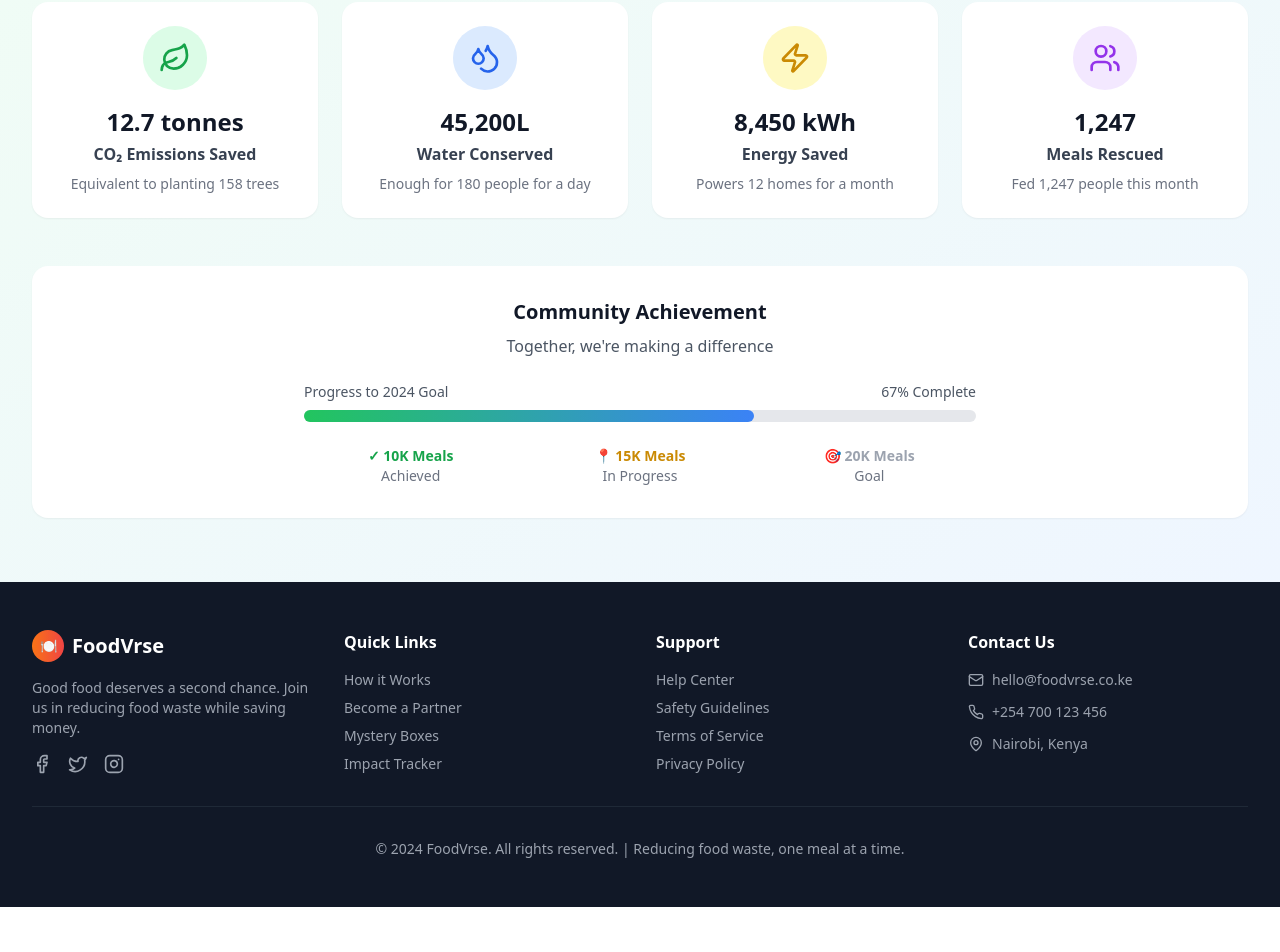
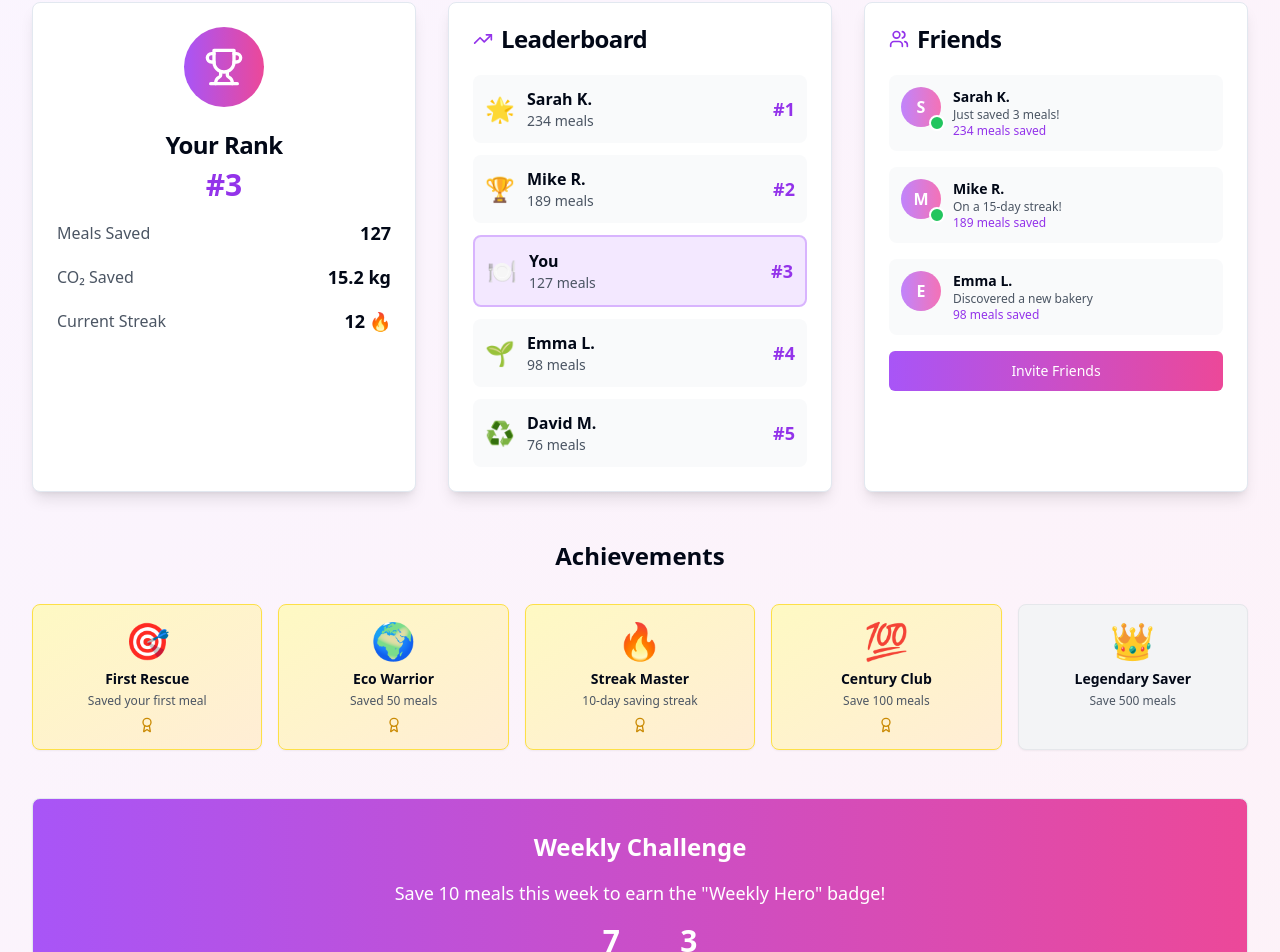
Before and after one commit to Mathew-Rym/foodvrse_dev, a React (Vite) app: page / in a window 1280 px wide. Shown: the part 3237-4189 px from the top of the page. Before the commit the page ends 4144 px from the top, so only its background shows below. Built offline with nearby package versions, Linux system fonts and the light colour scheme.

Commit message:
Add gamified savings tracker
Implement a section for users to track their savings progress with friends.

```diff
--- /dev/null
+++ b/src/components/GameSection.tsx
@@ -0,0 +1,197 @@
+
+import { Trophy, Users, Award, Star, TrendingUp } from "lucide-react";
+import { Card, CardContent, CardHeader, CardTitle } from "@/components/ui/card";
+import { Button } from "@/components/ui/button";
+
+const GameSection = () => {
+  const userStats = {
+    rank: 3,
+    mealsSaved: 127,
+    co2Saved: 15.2,
+    streak: 12
+  };
+
+  const leaderboard = [
+    { rank: 1, name: "Sarah K.", mealsSaved: 234, avatar: "🌟" },
+    { rank: 2, name: "Mike R.", mealsSaved: 189, avatar: "🏆" },
+    { rank: 3, name: "You", mealsSaved: 127, avatar: "🍽️" },
+    { rank: 4, name: "Emma L.", mealsSaved: 98, avatar: "🌱" },
+    { rank: 5, name: "David M.", mealsSaved: 76, avatar: "♻️" }
+  ];
+
+  const achievements = [
+    { id: 1, title: "First Rescue", description: "Saved your first meal", completed: true, icon: "🎯" },
+    { id: 2, title: "Eco Warrior", description: "Saved 50 meals", completed: true, icon: "🌍" },
+    { id: 3, title: "Streak Master", description: "10-day saving streak", completed: true, icon: "🔥" },
+    { id: 4, title: "Century Club", description: "Save 100 meals", completed: true, icon: "💯" },
+    { id: 5, title: "Legendary Saver", description: "Save 500 meals", completed: false, icon: "👑" }
+  ];
+
+  const friends = [
+    { name: "Sarah K.", status: "Just saved 3 meals!", mealsSaved: 234, isOnline: true },
+    { name: "Mike R.", status: "On a 15-day streak!", mealsSaved: 189, isOnline: true },
+    { name: "Emma L.", status: "Discovered a new bakery", mealsSaved: 98, isOnline: false }
+  ];
+
+  return (
+    <section className="py-16 bg-gradient-to-br from-purple-50 to-pink-50">
+      <div className="max-w-7xl mx-auto px-4 sm:px-6 lg:px-8">
+        {/* Header */}
+        <div className="text-center mb-12">
+          <h2 className="text-3xl lg:text-4xl font-bold text-gray-900 mb-4">
+            Food Saving Challenge
+          </h2>
+          <p className="text-lg text-gray-600 max-w-2xl mx-auto">
+            Compete with friends, earn achievements, and climb the leaderboard while making a difference!
+          </p>
+        </div>
+
+        <div className="grid lg:grid-cols-3 gap-8">
+          {/* User Stats Card */}
+          <Card className="bg-white shadow-lg hover:shadow-xl transition-shadow">
+            <CardHeader className="text-center pb-4">
+              <div className="w-20 h-20 bg-gradient-to-r from-purple-500 to-pink-500 rounded-full mx-auto flex items-center justify-center mb-4">
+                <Trophy className="w-10 h-10 text-white" />
+              </div>
+              <CardTitle className="text-2xl">Your Rank</CardTitle>
+              <p className="text-3xl font-bold text-purple-600">#{userStats.rank}</p>
+            </CardHeader>
+            <CardContent className="space-y-4">
+              <div className="flex justify-between items-center">
+                <span className="text-gray-600">Meals Saved</span>
+                <span className="font-bold text-lg">{userStats.mealsSaved}</span>
+              </div>
+              <div className="flex justify-between items-center">
+                <span className="text-gray-600">CO₂ Saved</span>
+                <span className="font-bold text-lg">{userStats.co2Saved} kg</span>
+              </div>
+              <div className="flex justify-between items-center">
+                <span className="text-gray-600">Current Streak</span>
+                <span className="font-bold text-lg flex items-center">
+                  {userStats.streak} <span className="ml-1">🔥</span>
+                </span>
+              </div>
+            </CardContent>
+          </Card>
+
+          {/* Leaderboard */}
+          <Card className="bg-white shadow-lg hover:shadow-xl transition-shadow">
+            <CardHeader>
+              <CardTitle className="flex items-center space-x-2">
+                <TrendingUp className="w-5 h-5 text-purple-600" />
+                <span>Leaderboard</span>
+              </CardTitle>
+            </CardHeader>
+            <CardContent>
+              <div className="space-y-3">
+                {leaderboard.map((user) => (
+                  <div
+                    key={user.rank}
+                    className={`flex items-center justify-between p-3 rounded-lg ${
+                      user.name === 'You' ? 'bg-purple-100 border-2 border-purple-300' : 'bg-gray-50'
+                    }`}
+                  >
+                    <div className="flex items-center space-x-3">
+                      <span className="text-2xl">{user.avatar}</span>
+                      <div>
+                        <p className="font-semibold">{user.name}</p>
+                        <p className="text-sm text-gray-600">{user.mealsSaved} meals</p>
+                      </div>
+                    </div>
+                    <div className="text-right">
+                      <span className="text-lg font-bold text-purple-600">#{user.rank}</span>
+                    </div>
+                  </div>
+                ))}
+              </div>
+            </CardContent>
+          </Card>
+
+          {/* Friends Activity */}
+          <Card className="bg-white shadow-lg hover:shadow-xl transition-shadow">
+            <CardHeader>
+              <CardTitle className="flex items-center space-x-2">
+                <Users className="w-5 h-5 text-purple-600" />
+                <span>Friends</span>
+              </CardTitle>
+            </CardHeader>
+            <CardContent>
+              <div className="space-y-4">
+                {friends.map((friend, index) => (
+                  <div key={index} className="flex items-start space-x-3 p-3 bg-gray-50 rounded-lg">
+                    <div className="relative">
+                      <div className="w-10 h-10 bg-gradient-to-r from-purple-400 to-pink-400 rounded-full flex items-center justify-center">
+                        <span className="text-white font-bold">{friend.name.charAt(0)}</span>
+                      </div>
+                      {friend.isOnline && (
+                        <div className="absolute -bottom-1 -right-1 w-4 h-4 bg-green-500 rounded-full border-2 border-white"></div>
+                      )}
+                    </div>
+                    <div className="flex-1">
+                      <p className="font-semibold text-sm">{friend.name}</p>
+                      <p className="text-xs text-gray-600">{friend.status}</p>
+                      <p className="text-xs text-purple-600 font-medium">{friend.mealsSaved} meals saved</p>
+                    </div>
+                  </div>
+                ))}
+              </div>
+              <Button className="w-full mt-4 bg-gradient-to-r from-purple-500 to-pink-500 text-white hover:from-purple-600 hover:to-pink-600">
+                Invite Friends
+              </Button>
+            </CardContent>
+          </Card>
+        </div>
+
+        {/* Achievements Section */}
+        <div className="mt-12">
+          <h3 className="text-2xl font-bold text-center mb-8">Achievements</h3>
+          <div className="grid sm:grid-cols-2 lg:grid-cols-5 gap-4">
+            {achievements.map((achievement) => (
+              <Card
+                key={achievement.id}
+                className={`text-center p-4 transition-all hover:scale-105 ${
+                  achievement.completed
+                    ? 'bg-gradient-to-br from-yellow-100 to-orange-100 border-yellow-300'
+                    : 'bg-gray-100 border-gray-200'
+                }`}
+              >
+                <div className="text-4xl mb-2">{achievement.icon}</div>
+                <h4 className="font-semibold text-sm mb-1">{achievement.title}</h4>
+                <p className="text-xs text-gray-600">{achievement.description}</p>
+                {achievement.completed && (
+                  <div className="mt-2">
+                    <Award className="w-4 h-4 text-yellow-600 mx-auto" />
+                  </div>
+                )}
+              </Card>
+            ))}
+          </div>
+        </div>
+
+        {/* Challenge Section */}
+        <div className="mt-12 text-center">
+          <Card className="bg-gradient-to-r from-purple-500 to-pink-500 text-white p-8">
+            <h3 className="text-2xl font-bold mb-4">Weekly Challenge</h3>
+            <p className="text-lg mb-4">Save 10 meals this week to earn the "Weekly Hero" badge!</p>
+            <div className="flex justify-center items-center space-x-4 mb-6">
+              <div className="text-center">
+                <p className="text-3xl font-bold">7</p>
+                <p className="text-sm">Meals Saved</p>
+              </div>
+              <div className="text-center">
+                <p className="text-3xl font-bold">3</p>
+                <p className="text-sm">To Go!</p>
+              </div>
+            </div>
+            <div className="w-full bg-white bg-opacity-20 rounded-full h-3 mb-6">
+              <div className="bg-white h-3 rounded-full" style={{ width: '70%' }}></div>
+            </div>
+            <p className="text-sm opacity-90">Challenge ends in 3 days</p>
+          </Card>
+        </div>
+      </div>
+    </section>
+  );
+};
+
+export default GameSection;
--- a/src/pages/Index.tsx
+++ b/src/pages/Index.tsx
@@ -3,6 +3,7 @@ import Header from "@/components/Header";
 import HeroSection from "@/components/HeroSection";
 import FoodListings from "@/components/FoodListings";
 import MysteryBoxSection from "@/components/MysteryBoxSection";
+import GameSection from "@/components/GameSection";
 import ImpactTracker from "@/components/ImpactTracker";
 import Footer from "@/components/Footer";
 
@@ -13,6 +14,7 @@ const Index = () => {
       <HeroSection />
       <FoodListings />
       <MysteryBoxSection />
+      <GameSection />
       <ImpactTracker />
       <Footer />
     </div>
```
